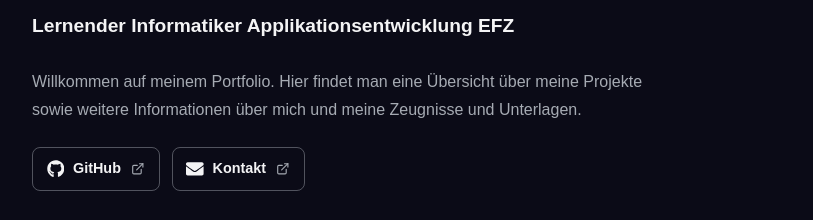
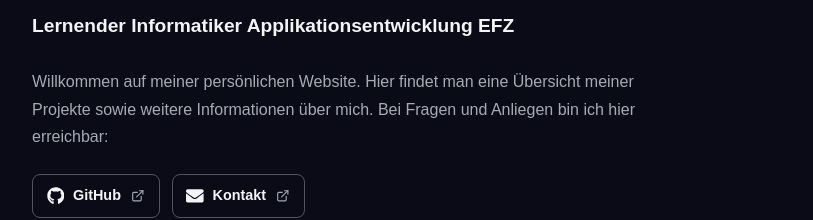
Before and after one commit to no-e1/portfolio-site, a React (Vite) app in the folder frontend/: page / in a window 1280 px wide. Shown: the part 157-377 px from the top of the page, without its empty margins (233-1046 px from the left). Built offline with nearby package versions, Linux system fonts and the light colour scheme; no server answers; a web font is replaced by a local one.

Commit message:
feat(homepage): change greetingscard-welcome-text

```diff
--- a/frontend/src/components/Home/GreetingsCard.tsx
+++ b/frontend/src/components/Home/GreetingsCard.tsx
@@ -7,8 +7,8 @@ export function GreetingsCard() {
         <article className={styles.home}>
             <h2 className={styles.subheader}>Lernender Informatiker Applikationsentwicklung EFZ</h2>
             <p className={styles.description}>
-                Willkommen auf meinem Portfolio. Hier findet man eine Übersicht über meine Projekte sowie
-                weitere Informationen über mich und meine Zeugnisse und Unterlagen.
+                Willkommen auf meiner persönlichen Website. Hier findet man eine Übersicht meiner Projekte sowie
+                weitere Informationen über mich. Bei Fragen und Anliegen bin ich hier erreichbar:
             </p>
             <ContactIcons showLabels />
             <FeaturedProjects />
```
